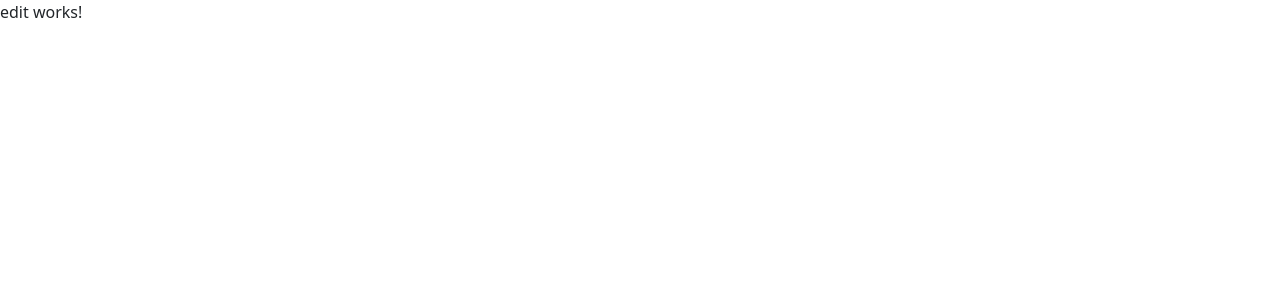
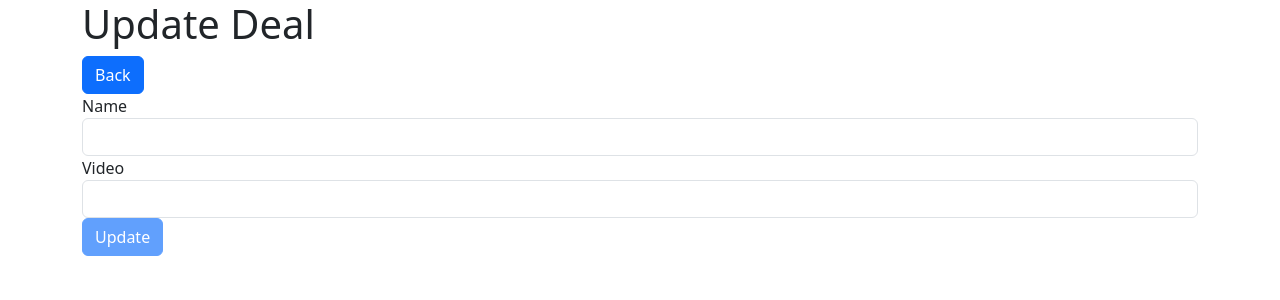
Before and after one commit to virokalu/DealManagement.Client, an Angular app: page /deal/1/edit in a window 1280 px wide. Shown: the top 300 px of the page. Built offline with nearby package versions, Linux system fonts and the light colour scheme; no server answers.

Commit message:
EditAdded

```diff
--- a/src/app/deal/create/create.component.html
+++ b/src/app/deal/create/create.component.html
@@ -19,8 +19,7 @@
 
         <div class="form-group">
             <label for="body">Name</label>
-            <textarea formControlName="name" id="name" type="text" class="form-control">
-            </textarea>
+            <input formControlName="name" id="name" type="text" class="form-control">
             <div *ngIf="f['name'].touched && f['name'].invalid" class="alert alert-danger">
                 <div *ngIf="f['name'].errors && f['name'].errors['required']">
                     Name is required.
@@ -30,8 +29,7 @@
 
         <div class="form-group">
             <label for="video">Video</label>
-            <textarea formControlName="video" id="video" type="text" class="form-control">
-            </textarea>
+            <input formControlName="video" id="video" type="text" class="form-control">
             <div *ngIf="f['video'].touched && f['video'].invalid" class="alert alert-danger">
                 <div *ngIf="f['video'].errors">
                     Add a video link.
--- a/src/app/deal/edit/edit.component.html
+++ b/src/app/deal/edit/edit.component.html
@@ -1 +1,40 @@
-<p>edit works!</p>
+<div class="container">
+    <h1>Update Deal</h1>
+
+    <a href="#" [routerLink]="['/deal/','index']" class="btn btn-primary">Back</a>
+
+    <form [formGroup]="form" (ngSubmit)="submit()">
+
+        <div class="form-group">
+            <label for="name">Name</label>
+            <input
+                formControlName="name"
+                id="name"
+                type="text"
+                class="form-control">
+            <div *ngIf="f['name'].touched
+            && f['name'].invalid" class="alert alert-danger">
+                <div *ngIf="f['name'].errors
+                && f['name'].errors['required']">
+                Name is required.
+                </div>
+            </div>
+        </div>
+
+        <div class="form-group">
+            <label for="video">Video</label>
+            <input
+                formControlName="video"
+                id="video"
+                type="text"
+                class="form-control">
+            <div *ngIf="f['video'].touched && f['video'].invalid" class="alert alert-danger">
+                <div *ngIf="f['video'].errors">
+                Add a video link.
+                </div>
+            </div>
+        </div>
+
+        <button class="btn btn-primary" type="submit" [disabled]="!form.valid">Update</button>
+    </form>
+</div>
--- a/src/app/deal/edit/edit.component.ts
+++ b/src/app/deal/edit/edit.component.ts
@@ -1,31 +1,83 @@
 import { CommonModule } from '@angular/common';
 import { Component } from '@angular/core';
-import { FormGroup, ReactiveFormsModule } from '@angular/forms';
+import { FormControl, FormGroup, ReactiveFormsModule, Validators } from '@angular/forms';
 import { Deal } from '../deal';
 import { DealService } from '../deal.service';
-import { ActivatedRoute, Router } from '@angular/router';
+import { ActivatedRoute, Router, RouterModule } from '@angular/router';
 import { ErrorHandlerService } from '../../shared/error-handler.service';
 import { NotificationService } from '../../shared/notification.service';
+import { catchError, EMPTY } from 'rxjs';
 
 @Component({
   selector: 'app-edit',
   standalone: true,
-  imports: [CommonModule, ReactiveFormsModule],
+  imports: [CommonModule, ReactiveFormsModule, RouterModule],
   templateUrl: './edit.component.html',
   styleUrl: './edit.component.css'
 })
 export class EditComponent {
-  slug!:string;
-  deal!:Deal;
-  form!:FormGroup;
+  slug!: string;
+  form!: FormGroup;
 
   constructor(
-    public dealService:DealService,
+    public dealService: DealService,
     private route: ActivatedRoute,
     private router: Router,
     private errorHandler: ErrorHandlerService,
     private notification: NotificationService
-  ){}
+  ) { }
+
+  ngOnInit(): void {
+    this.slug = this.route.snapshot.params['slug'];
+    this.dealService.get(this.slug).pipe(
+      catchError(
+        error => {
+          console.log(error);
+          var errors = this.errorHandler.extractErrors(error);
+          this.notification.showError(errors)
+          return EMPTY;
+        }
+      )
+    ).subscribe({
+      next: (data: Deal) => {
+        this.form.patchValue({
+          slug: data.slug,
+          name: data.name,
+          video: data.video
+        });
+      }
+    });
+
+    this.form = new FormGroup({
+      slug: new FormControl(''),
+      name: new FormControl('', [Validators.required]),
+      video: new FormControl('', Validators.pattern(/^(https?|ftp):\/\/[^\s/$.?#].[^\s]*$/i))
+    });
+  }
+
+  get f() {
+    return this.form.controls;
+  }
+
+  submit() {
+    console.log(this.form.value);
+    this.dealService.update(this.slug, this.form.value).pipe(
+      catchError(
+        error => {
+          console.log(error);
+          var errors = this.errorHandler.extractErrors(error);
+          this.notification.showError(errors)
+          return EMPTY;
+        }
+      )
+    )
+      .subscribe({
+        next: (res: any) => {
+          this.notification.showSuccess('Deal updated successfully');
+          this.router.navigateByUrl('deal/index');
+        }
+      });
+  }
 
 
 }
--- a/src/app/deal/index/index.component.ts
+++ b/src/app/deal/index/index.component.ts
@@ -34,10 +34,17 @@ export class IndexComponent implements OnInit {
           return EMPTY;
         }
       )
-    )
-      .subscribe({
+    ).pipe(
+      catchError(
+        error => {
+          console.log(error);
+          var errors = this.errorHandler.extractErrors(error);
+          this.notification.showError(errors)
+          return EMPTY;
+        }
+      )
+    ).subscribe({
         next: (data) => this.deals = data,
-        error: (err) => console.error('Error loading deals:', err)
       })
   }
 
```
